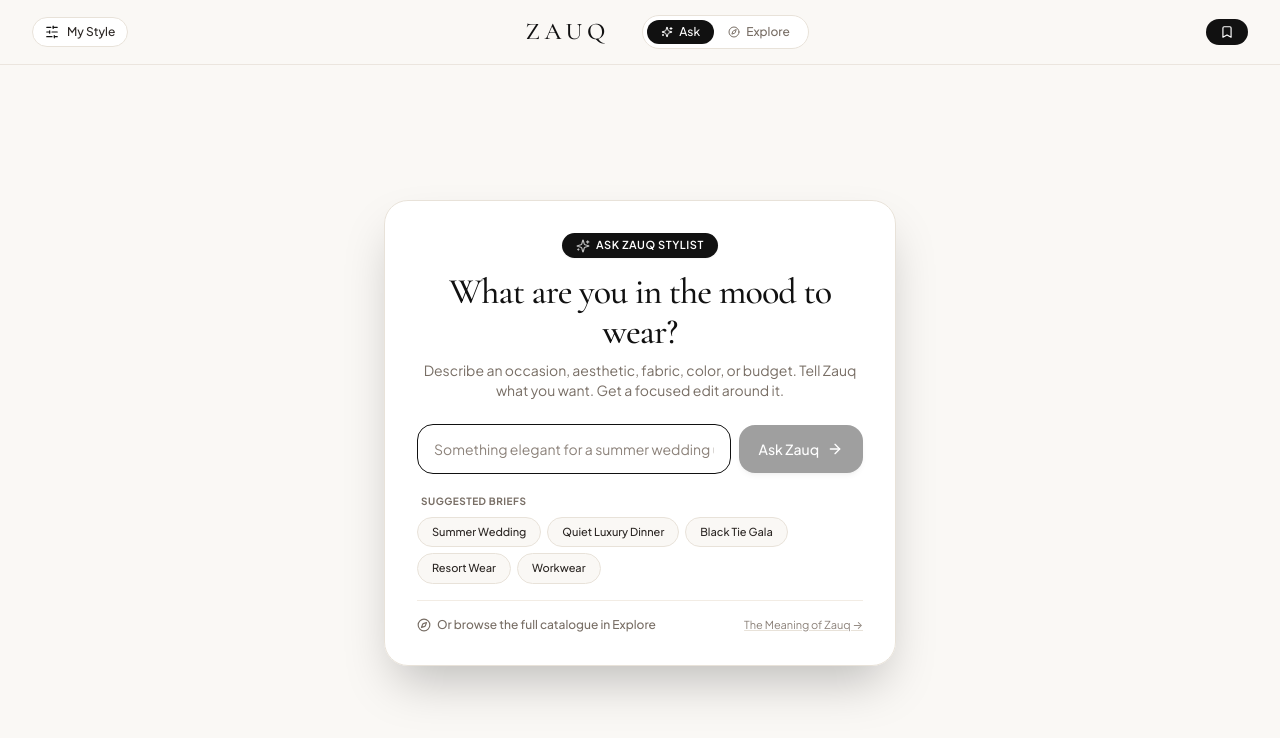
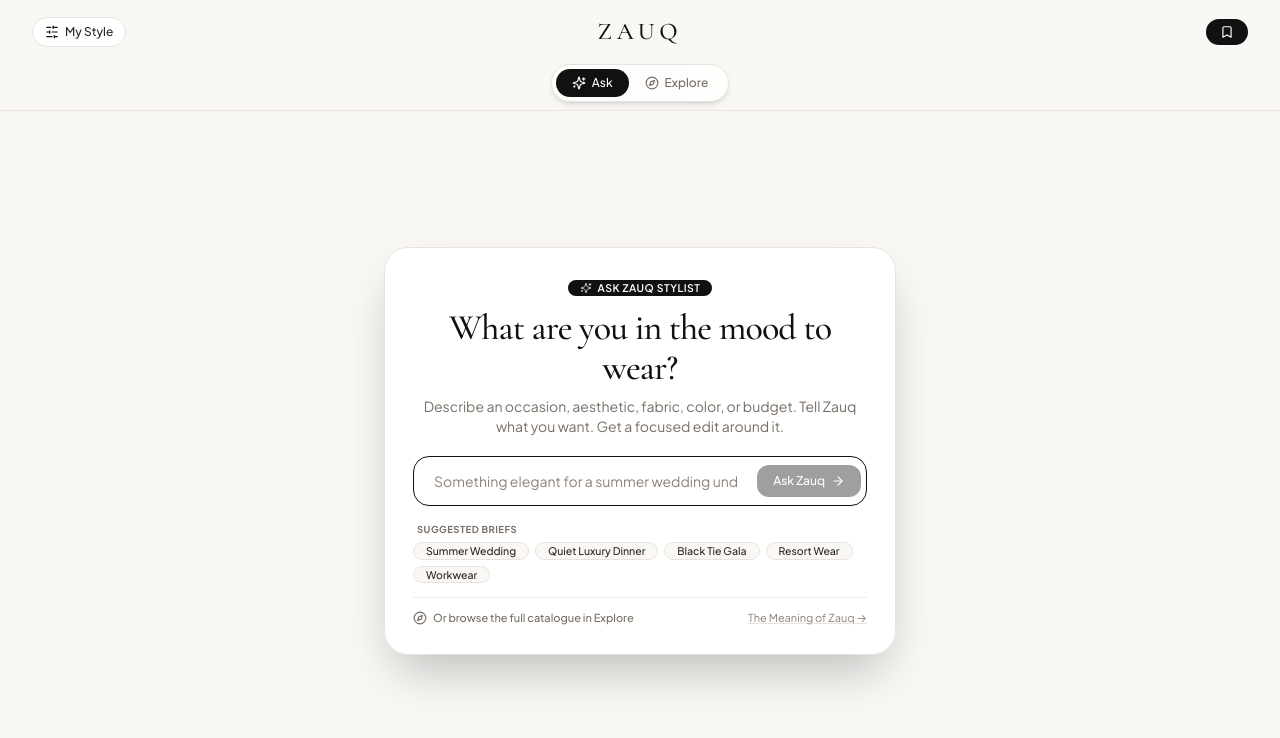
Before and after one commit to kazwahid/ZAUQ, a Next.js app: page / in a window 1280 px wide. Shown: the top 738 px of the page. Built offline with nearby package versions, Linux system fonts and the light colour scheme.

Commit message:
feat: centered English ZAUQ header, zero-scroll Ask Zauq studio, non-overlapping reel layout, and Urdu mark reserved for Story page

```diff
--- a/src/components/AskZauqStudio.tsx
+++ b/src/components/AskZauqStudio.tsx
@@ -42,33 +42,32 @@
   };
 
   return (
-    <div className="relative w-full min-h-[calc(100dvh-4rem)] flex items-center justify-center p-4 sm:p-6 overflow-hidden">
+    <div className="relative w-full h-[calc(100dvh-7.5rem)] flex items-center justify-center p-3 sm:p-4 overflow-hidden">
       {/* Ambient Breathing Background Glow */}
-      <div className="absolute w-72 sm:w-96 h-72 sm:h-96 rounded-full bg-gradient-to-tr from-[#E8E2D9]/60 via-[#F2ECE4]/80 to-transparent blur-3xl pointer-events-none -z-10 animate-pulse" />
+      <div className="absolute w-72 sm:w-80 h-72 sm:h-80 rounded-full bg-gradient-to-tr from-[#E8E2D9]/60 via-[#F2ECE4]/80 to-transparent blur-3xl pointer-events-none -z-10 animate-pulse" />
 
       <motion.div
-        initial={{ opacity: 0, scale: 0.96, y: 15 }}
+        initial={{ opacity: 0, scale: 0.97, y: 10 }}
         animate={{ opacity: 1, scale: 1, y: 0 }}
         transition={{ duration: 0.4, ease: [0.16, 1, 0.3, 1] }}
-        className="w-full max-w-lg mx-auto bg-white/95 backdrop-blur-2xl rounded-3xl p-6 sm:p-8 border border-[#E8E2D9] shadow-2xl text-center"
+        className="w-full max-w-lg mx-auto bg-white/95 backdrop-blur-2xl rounded-3xl p-5 sm:p-7 border border-[#E8E2D9] shadow-2xl text-center"
       >
         {/* Stylist Pill */}
-        <div className="inline-flex items-center gap-1.5 px-3.5 py-1 rounded-full bg-[#111111] text-white text-[11px] font-semibold tracking-wider uppercase mb-3.5 shadow-sm">
-          <Sparkles className="w-3.5 h-3.5 text-white animate-pulse" />
+        <div className="inline-flex items-center gap-1.5 px-3 py-0.8 rounded-full bg-[#111111] text-white text-[10.5px] font-semibold tracking-wider uppercase mb-3 shadow-xs">
+          <Sparkles className="w-3 h-3 text-white animate-pulse" />
           <span>Ask Zauq Stylist</span>
         </div>
 
         {/* Hero Title & Subtitle */}
-        <h1 className="font-serif text-3xl sm:text-4xl text-[#111111] font-medium tracking-tight leading-tight mb-2">
+        <h1 className="font-serif text-2xl sm:text-3xl md:text-4xl text-[#111111] font-medium tracking-tight leading-tight mb-2">
           What are you in the mood to wear?
         </h1>
-        <p className="text-xs sm:text-sm text-[#786E65] leading-relaxed max-w-md mx-auto mb-6">
+        <p className="text-xs sm:text-sm text-[#786E65] leading-relaxed max-w-md mx-auto mb-5">
           Describe an occasion, aesthetic, fabric, color, or budget. Tell Zauq what you want. Get a focused edit around it.
         </p>
 
-        {/* Main AI Input Command Surface */}
-        <form onSubmit={handleSubmit} className="relative flex flex-col sm:flex-row items-stretch sm:items-center gap-2 mb-5">
-          <div className="relative flex-1">
+        {/* Seamless Unified Spotlight Command Bar */}
+        <form onSubmit={handleSubmit} className="relative flex items-center mb-4">
           <input
             type="text"
             value={inputVal}
@@ -76,24 +75,23 @@
             placeholder="Something elegant for a summer wedding under $250..."
             disabled={isLoading}
             autoFocus
-              className="w-full pl-4 pr-4 py-3.5 rounded-2xl bg-[#FAF8F5] border border-[#E8E2D9] text-xs sm:text-sm text-[#111111] placeholder-[#8C827A] focus:outline-none focus:border-[#111111] focus:bg-white transition-all shadow-inner"
+            className="w-full pl-4 sm:pl-5 pr-28 sm:pr-32 py-3 sm:py-3.5 rounded-2xl bg-[#FAF8F5] border border-[#E8E2D9] text-xs sm:text-sm text-[#111111] placeholder-[#8C827A] focus:outline-none focus:border-[#111111] focus:bg-white transition-all shadow-inner"
           />
-          </div>
           <button
             type="submit"
             disabled={!inputVal.trim() || isLoading}
-            className="flex items-center justify-center gap-2 px-5 py-3.5 rounded-2xl bg-[#111111] text-white hover:bg-black disabled:opacity-40 transition-all active:scale-95 shadow-md shrink-0 font-medium text-xs sm:text-sm"
+            className="absolute right-1.5 flex items-center gap-1.5 px-3.5 sm:px-4 py-2 rounded-xl bg-[#111111] text-white hover:bg-black disabled:opacity-40 transition-all active:scale-95 shadow-sm font-medium text-xs shrink-0"
             aria-label="Ask Zauq to find look"
           >
             {isLoading ? (
               <>
-                <Loader2 className="w-4 h-4 animate-spin text-white" />
-                <span>Curating...</span>
+                <Loader2 className="w-3.5 h-3.5 animate-spin text-white" />
+                <span>Curating</span>
               </>
             ) : (
               <>
                 <span>Ask Zauq</span>
-                <ArrowRight className="w-4 h-4 text-white" />
+                <ArrowRight className="w-3.5 h-3.5 text-white" />
               </>
             )}
           </button>
@@ -103,10 +101,10 @@
         <AnimatePresence>
           {isLoading && (
             <motion.div
-              initial={{ opacity: 0, y: -6 }}
+              initial={{ opacity: 0, y: -4 }}
               animate={{ opacity: 1, y: 0 }}
               exit={{ opacity: 0 }}
-              className="flex items-center justify-center gap-2 py-2 mb-3 text-xs text-[#111111] font-medium"
+              className="flex items-center justify-center gap-1.5 py-1 mb-2 text-xs text-[#111111] font-medium"
             >
               <Sparkles className="w-3.5 h-3.5 animate-spin text-[#111111]" />
               <span>Zauq is shaping your edit…</span>
@@ -115,8 +113,8 @@
         </AnimatePresence>
 
         {/* One-Click Suggested Briefs */}
-        <div className="text-left mb-4">
-          <span className="text-[10px] font-bold uppercase tracking-wider text-[#786E65] block mb-2 px-1">
+        <div className="text-left mb-3.5">
+          <span className="text-[9.5px] font-bold uppercase tracking-wider text-[#786E65] block mb-1.5 px-1">
             Suggested Briefs
           </span>
           <div className="flex flex-wrap gap-1.5">
@@ -126,7 +124,7 @@
                 type="button"
                 onClick={() => handleBriefClick(brief.query)}
                 disabled={isLoading}
-                className="px-3.5 py-1.5 rounded-full bg-[#FAF8F5] hover:bg-[#F2ECE4] border border-[#E8E2D9] text-[11px] text-[#2C2724] font-medium transition-all active:scale-95 shadow-2xs hover:border-[#111111]/30"
+                className="px-3 py-1.2 rounded-full bg-[#FAF8F5] hover:bg-[#F2ECE4] border border-[#E8E2D9] text-[10.5px] text-[#2C2724] font-medium transition-all active:scale-95 shadow-2xs hover:border-[#111111]/30"
               >
                 {brief.label}
               </button>
@@ -135,12 +133,12 @@
         </div>
 
         {/* Direct Catalog Explore Alternate & Story Links */}
-        <div className="pt-4 border-t border-[#F2ECE4] flex flex-col sm:flex-row items-center justify-between gap-2 text-xs text-[#786E65]">
+        <div className="pt-3 border-t border-[#F2ECE4] flex flex-col sm:flex-row items-center justify-between gap-1.5 text-xs text-[#786E65]">
           {onExploreCatalog ? (
             <button
               type="button"
               onClick={onExploreCatalog}
-              className="flex items-center gap-1.5 hover:text-[#111111] font-medium transition-colors"
+              className="flex items-center gap-1.5 hover:text-[#111111] font-medium transition-colors text-[11px]"
             >
               <Compass className="w-3.5 h-3.5" />
               <span>Or browse the full catalogue in Explore</span>
--- a/src/components/Navbar.tsx
+++ b/src/components/Navbar.tsx
@@ -1,7 +1,7 @@
 'use client';
 
 import React from 'react';
-import { Bookmark, SlidersHorizontal, Sparkles, RotateCcw, Compass, Flame } from 'lucide-react';
+import { Bookmark, SlidersHorizontal, Sparkles, RotateCcw, Compass } from 'lucide-react';
 import { motion } from 'framer-motion';
 
 interface NavbarProps {
@@ -53,16 +53,16 @@
         isVisible ? 'translate-y-0' : '-translate-y-full'
       }`}
     >
-      <div className="max-w-7xl mx-auto px-3 sm:px-6 lg:px-8 h-14 sm:h-16 flex items-center justify-between gap-2">
-        {/* Left: My Style Profile Button */}
-        <div className="flex items-center gap-1.5 shrink-0">
+      <div className="max-w-7xl mx-auto px-4 sm:px-6 lg:px-8 h-14 sm:h-16 flex items-center justify-between relative">
+        {/* Left: My Style Profile Button & Reset */}
+        <div className="flex items-center gap-1.5 shrink-0 z-10">
           <button
             onClick={onOpenProfile}
-            className="flex items-center gap-1.5 sm:gap-2 px-3 py-1.5 rounded-full text-xs font-medium text-[#2C2724] bg-white/90 hover:bg-white border border-[#E8E2D9] shadow-xs transition-all active:scale-95"
+            className="flex items-center gap-1.5 px-3 py-1.5 rounded-full text-xs font-medium text-[#2C2724] bg-white/90 hover:bg-white border border-[#E8E2D9] shadow-xs transition-all active:scale-95"
             aria-label="Open My Style profile"
           >
             <SlidersHorizontal className="w-3.5 h-3.5 text-[#111111]" />
-            <span className="hidden xs:inline sm:inline">My Style</span>
+            <span className="hidden sm:inline">My Style</span>
           </button>
 
           {activeFilterCount > 0 && (
@@ -77,54 +77,25 @@
           )}
         </div>
 
-        {/* Center: Brand & Main Navigation Tabs */}
-        <div className="flex items-center gap-3 sm:gap-6 justify-center">
+        {/* Center: Absolute Centered English ZAUQ Brand */}
+        <div className="absolute left-1/2 -translate-x-1/2 flex items-center justify-center z-10">
           <a
             href="/story"
-            className="font-serif text-lg sm:text-2xl tracking-[0.2em] uppercase text-[#111111] font-medium hidden lg:block mr-2 hover:opacity-80 transition-opacity"
+            className="group hover:opacity-85 transition-opacity"
             title="The Meaning of Zauq"
-            aria-label="The Meaning of Zauq"
+            aria-label="Zauq Story"
           >
-            ZAUQ
+            <span className="font-serif text-lg sm:text-2xl tracking-[0.2em] uppercase text-[#111111] font-medium">
+              ZAUQ
+            </span>
           </a>
-
-          {/* Primary View Switcher Tabs (Ask vs Explore) */}
-          <nav className="flex items-center p-1 rounded-full bg-white/90 border border-[#E8E2D9] shadow-xs" aria-label="Main Navigation">
-            <button
-              type="button"
-              onClick={() => onSelectTab('feed')}
-              className={`flex items-center gap-1 sm:gap-1.5 px-3 sm:px-3.5 py-1 rounded-full text-xs font-medium transition-all ${
-                currentTab === 'feed'
-                  ? 'bg-[#111111] text-white shadow-xs'
-                  : 'text-[#786E65] hover:text-[#111111]'
-              }`}
-              aria-current={currentTab === 'feed' ? 'page' : undefined}
-            >
-              <Sparkles className="w-3 h-3" />
-              <span>{activeFilterCount > 0 ? 'Your Edit' : 'Ask'}</span>
-            </button>
-
-            <button
-              type="button"
-              onClick={() => onSelectTab('explore')}
-              className={`flex items-center gap-1 sm:gap-1.5 px-3 sm:px-3.5 py-1 rounded-full text-xs font-medium transition-all ${
-                currentTab === 'explore'
-                  ? 'bg-[#111111] text-white shadow-xs'
-                  : 'text-[#786E65] hover:text-[#111111]'
-              }`}
-              aria-current={currentTab === 'explore' ? 'page' : undefined}
-            >
-              <Compass className="w-3 h-3" />
-              <span>Explore</span>
-            </button>
-          </nav>
         </div>
 
         {/* Right: Saved Collection */}
-        <div className="flex items-center gap-2 shrink-0">
+        <div className="flex items-center gap-1.5 shrink-0 z-10">
           <button
             onClick={onOpenSaved}
-            className="relative flex items-center gap-1.5 sm:gap-2 px-3 sm:px-3.5 py-1.5 rounded-full bg-[#111111] text-white hover:bg-[#2C2724] shadow-xs transition-all active:scale-95"
+            className="relative flex items-center gap-1.5 px-3 sm:px-3.5 py-1.5 rounded-full bg-[#111111] text-white hover:bg-[#2C2724] shadow-xs transition-all active:scale-95"
             aria-label={`Saved collection (${savedCount})`}
           >
             <Bookmark className="w-3.5 h-3.5 text-white" />
@@ -142,6 +113,42 @@
           </button>
         </div>
       </div>
+
+      {/* Transparent Frosted Glass Floating Dock for [ Your Edit / Ask | Explore ] */}
+      <div className="flex justify-center pb-2 px-3">
+        <nav
+          className="flex items-center p-1 rounded-full bg-white/80 backdrop-blur-2xl border border-[#E8E2D9] shadow-md transition-all"
+          aria-label="Main Navigation Dock"
+        >
+          <button
+            type="button"
+            onClick={() => onSelectTab('feed')}
+            className={`flex items-center gap-1.5 px-4 py-1.5 rounded-full text-xs font-medium transition-all ${
+              currentTab === 'feed'
+                ? 'bg-[#111111] text-white shadow-xs'
+                : 'text-[#786E65] hover:text-[#111111]'
+            }`}
+            aria-current={currentTab === 'feed' ? 'page' : undefined}
+          >
+            <Sparkles className="w-3.5 h-3.5" />
+            <span>{activeFilterCount > 0 ? 'Your Edit' : 'Ask'}</span>
+          </button>
+
+          <button
+            type="button"
+            onClick={() => onSelectTab('explore')}
+            className={`flex items-center gap-1.5 px-4 py-1.5 rounded-full text-xs font-medium transition-all ${
+              currentTab === 'explore'
+                ? 'bg-[#111111] text-white shadow-xs'
+                : 'text-[#786E65] hover:text-[#111111]'
+            }`}
+            aria-current={currentTab === 'explore' ? 'page' : undefined}
+          >
+            <Compass className="w-3.5 h-3.5" />
+            <span>Explore</span>
+          </button>
+        </nav>
+      </div>
     </header>
   );
 };
```
Also changed, not shown: src/components/Feed.tsx (+15 -16 lines). Lines whose indentation alone changed are shown as unchanged.
